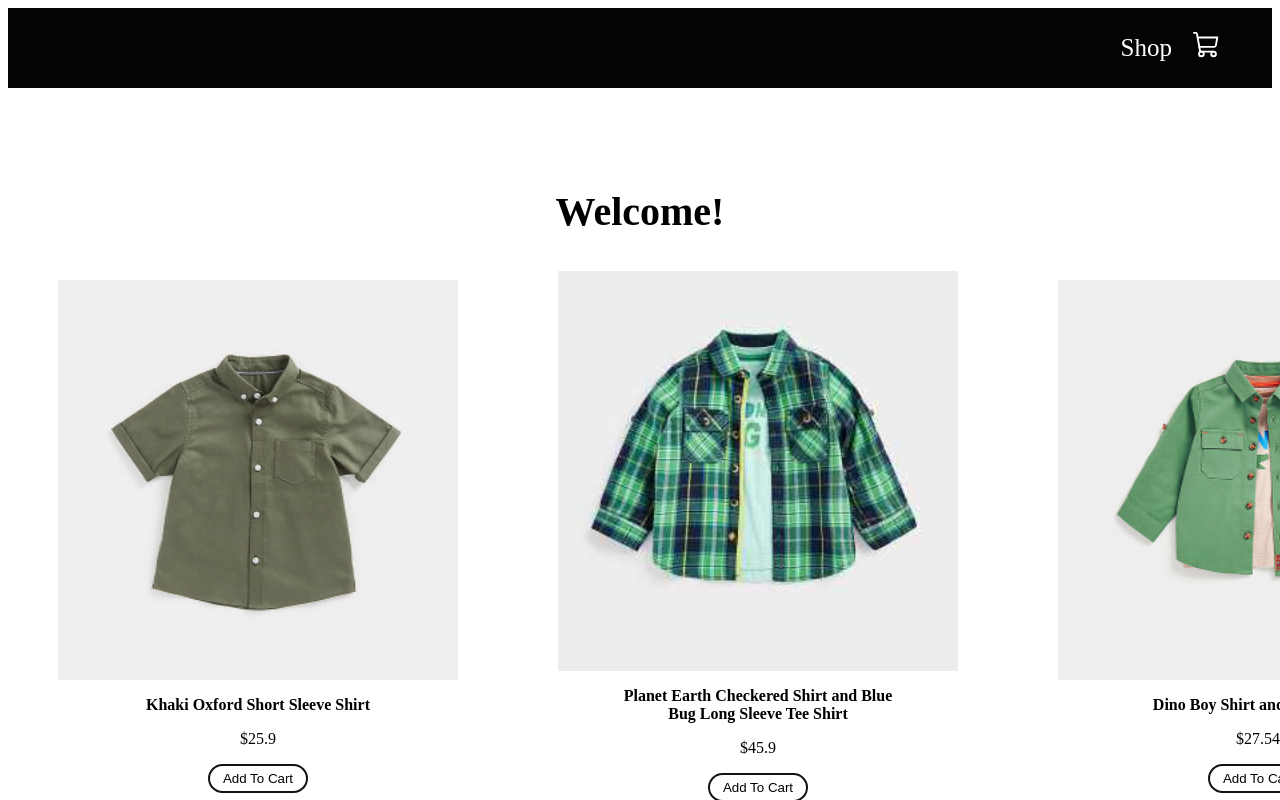
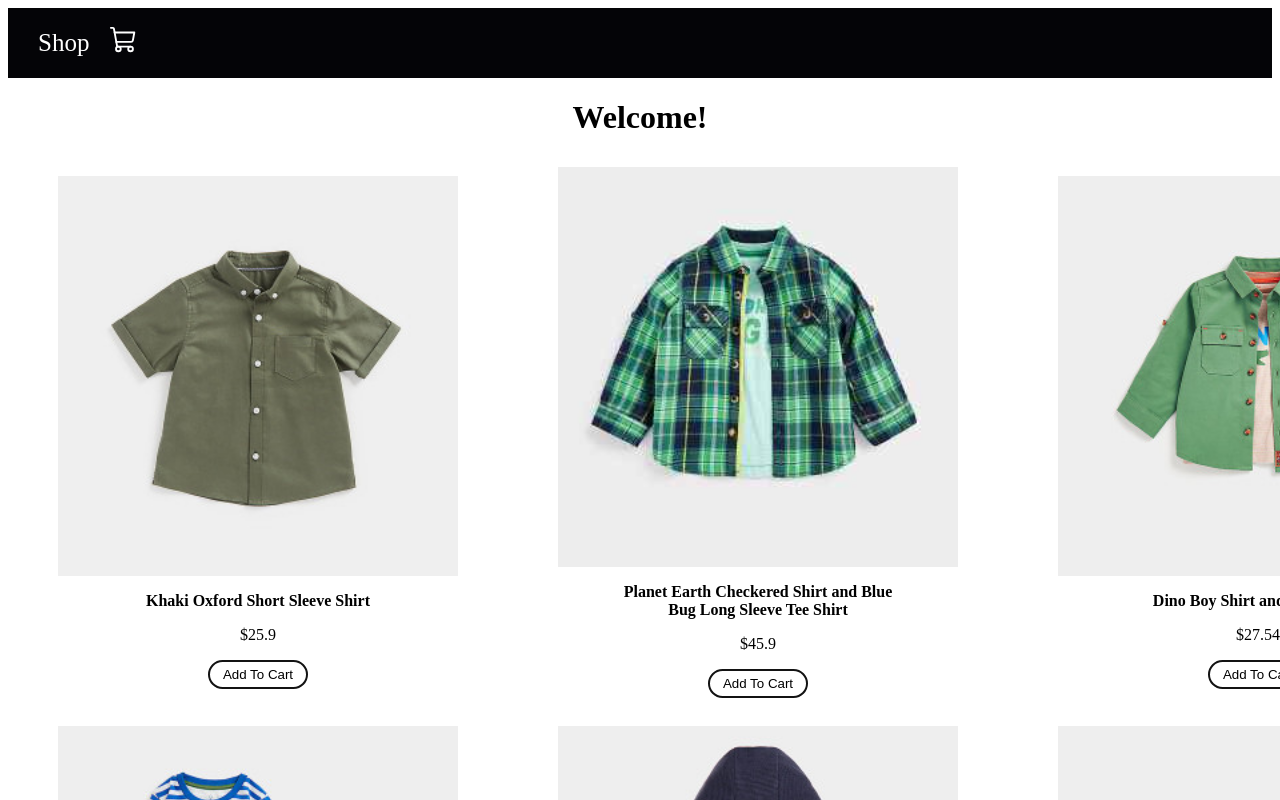
Before and after one commit to paulinolawrence/react-exercise2-3, a React (Create React App) app: page / in a window 1280 px wide. Shown: the top 800 px of the page. Built offline with nearby package versions, Linux system fonts and the light colour scheme.

Commit message:
Almost Done Ecommerce App

```diff
--- a/package.json
+++ b/package.json
@@ -3,9 +3,12 @@
   "version": "0.1.0",
   "private": true,
   "dependencies": {
+    "@material-ui/core": "^4.12.4",
+    "@material-ui/icons": "^4.11.3",
     "@testing-library/jest-dom": "^5.16.5",
     "@testing-library/react": "^13.4.0",
     "@testing-library/user-event": "^13.5.0",
+    "@types/react-router": "^5.1.20",
     "bootstrap": "^5.2.3",
     "phosphor-react": "^1.4.1",
     "react": "^18.2.0",
@@ -14,6 +17,7 @@
     "react-notifications": "^1.7.4",
     "react-router-dom": "^6.8.1",
     "react-scripts": "5.0.1",
+    "react-toastify": "^9.1.1",
     "web-vitals": "^2.1.4"
   },
   "scripts": {
--- a/src/App.js
+++ b/src/App.js
@@ -3,26 +3,24 @@ import {BrowserRouter as Router, Routes, Route} from 'react-router-dom'
 import {NavBar} from './components/navbar';
 import {Shop} from './pages/shop/shop';
 import {Cart} from './pages/cart/cart';
-import "react-notifications/lib/notifications.css"
-import {NotificationContainer} from 'react-notifications';
+import { ToastContainer } from 'react-toastify';
+import 'react-toastify/dist/ReactToastify.css';
 import { ShopContextProvider } from "./context/shop-context";
-import { Modal } from "./pages/cart/modal";
+
 
 function App() {
   return (
     <div className="App">
-    <NotificationContainer/>
+    <ToastContainer/>
       <ShopContextProvider>
       <Router>
         <NavBar/>
         <Routes>
           <Route path="/" element={<Shop/>}/>
           <Route path="/cart" element={<Cart/>}/>
-          <Route path="/checkout" element= {<Modal/>}/>
         </Routes>
       </Router>
       </ShopContextProvider>
-
     </div>
   );
 }
--- a/src/components/NavBar.jsx
+++ b/src/components/NavBar.jsx
@@ -1,14 +1,29 @@
-import React from 'react';
+import React, {useContext} from 'react';
+import { ShopContext } from '../context/shop-context';
 import {Link} from 'react-router-dom';
 import {ShoppingCart} from 'phosphor-react';
 import "./navbar.css";
+import Badge from "@material-ui/core/Badge";
+import {UserCircle} from 'phosphor-react';
 
 export const NavBar = () => {
+  const { cartItems } = useContext(ShopContext);
+  console.log(cartItems);
+  let totalItems = 0;
+  for (const item in cartItems){
+    if (cartItems[item] > 0){
+      totalItems += cartItems[item];
+    }
+  }
+  console.log(totalItems);
+
   return (
     <div className="navbar">
         <div className="links">
             <Link to="/">Shop</Link>
-            <Link to="/cart"><ShoppingCart size={30} /></Link>
+            <Badge color="secondary" badgeContent={totalItems}>
+              <Link to="/cart"><ShoppingCart size={30} /></Link>
+            </Badge>
         </div>
     </div>
   )
--- a/src/components/navbar.css
+++ b/src/components/navbar.css
@@ -1,14 +1,14 @@
 .navbar {
     width: 100%;
-    height: 80px;
+    height: 70px;
     background-color: rgb(4, 4, 7);
     display: flex;
-    justify-content: flex-end;
+    justify-content: flex-start;
     align-items: center;
   }
 
 .links {
-    margin-right: 50px;
+    margin-left: 10px;
     display: flex;
     align-items: center;
 }
@@ -19,3 +19,11 @@
     margin-left: 20px;
     font-size: 25px;
 }
+
+.profile {
+    margin-left: 10px;
+    color: rgb(20, 202, 120);
+    display: flex;
+    align-items: center;
+    justify-content: flex-end;
+}
--- a/src/context/shop-context.jsx
+++ b/src/context/shop-context.jsx
@@ -1,5 +1,6 @@
 import { createContext, useEffect, useState } from "react";
 import { PRODUCTS } from "../data/products";
+import { toast } from 'react-toastify';
 
 export const ShopContext = createContext(null);
 
@@ -39,6 +40,16 @@ export const ShopContextProvider = (props) => {
 
   const checkout = () => {
     setCartItems(getDefaultCart());
+    toast.success('Done Checking out!', {
+      position: "top-right",
+      autoClose: 5000,
+      hideProgressBar: true,
+      closeOnClick: true,
+      pauseOnHover: false,
+      draggable: false,
+      progress: undefined,
+      theme: "colored",
+      });
   };
 
   const contextValue = {
--- a/src/pages/cart/cart-item.jsx
+++ b/src/pages/cart/cart-item.jsx
@@ -1,5 +1,6 @@
 import React, { useContext } from "react";
 import { ShopContext } from "../../context/shop-context";
+import "./cart.css";
 
 export const CartItem = (props) => {
   const { id, productName, price, productImg } = props.data;
--- a/src/pages/cart/cart.css
+++ b/src/pages/cart/cart.css
@@ -22,7 +22,8 @@
 
 .cartItem .description {
   width: 100%;
-  font-size: 30px;
+  font-size: 23px;
+  font-style: inherit;
 }
 
 .countHandler input {
--- a/src/pages/cart/cart.jsx
+++ b/src/pages/cart/cart.jsx
@@ -13,10 +13,10 @@ export const Cart = () => {
   const navigate = useNavigate();
 
   return (
-    <div className="cart">
+    <>
+      {totalAmount > 0 ? (
         <div>
           <h1>Your Cart Items</h1>
-      </div>
           <div className="cart">
           {PRODUCTS.map((product) => {
             if (cartItems[product.id] !== 0) {
@@ -24,16 +24,15 @@ export const Cart = () => {
             }
           })}
           </div>
-
-      {totalAmount > 0 ? (
           <div className="checkout">
-          <h2> Subtotal: ${totalAmount} </h2>
+            <h2> Subtotal Price: ${totalAmount} </h2>
             <button onClick={() => navigate("/")}> Continue Shopping </button>
-          <button onClick={() => {checkout();navigate("/");}}> Checkout</button>
+            <button onClick={() => {navigate("/");checkout();}}> Checkout</button>
+          </div>
         </div>
       ) : (
-        <h1> Your Shopping Cart is Empty</h1>
+        <h1> Your Shopping Cart is Empty!</h1>
       )}
-    </div>
+    </>
   );
 };
--- a/src/pages/shop/shop.css
+++ b/src/pages/shop/shop.css
@@ -1,7 +1,7 @@
 .shopTitle {
-    margin-top: 100px;
+    margin-top: 20px;
     text-align: center;
-    font-size: 20px;
+    font-style: inherit;
   }
   .products {
     width: 100%;
--- a/src/pages/shop/shop.jsx
+++ b/src/pages/shop/shop.jsx
@@ -1,6 +1,7 @@
 import React from "react";
 import { PRODUCTS } from "../../data/products";
 import { Product } from "./product";
+import { NavBar } from "../../components/navbar";
 import "./shop.css";
 
 export const Shop = () => {
@@ -14,6 +15,7 @@ export const Shop = () => {
         {PRODUCTS.map((product) => (
           <Product data={product} />
         ))}
+
       </div>
     </div>
   );
```
Also changed, not shown: 1 other file (tests, documents, lock files or other folders). Lines whose indentation alone changed are shown as unchanged.
